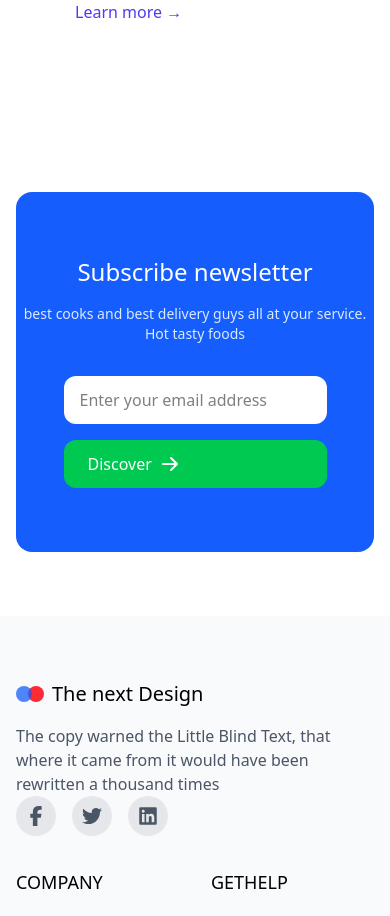
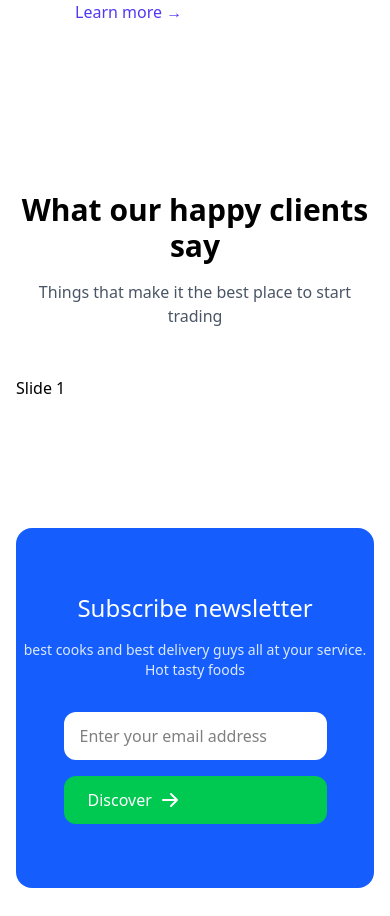
Before and after one commit to Dewmini-Kaveesha/modern-business-landing-page, a React (Vite) app: page / in a window 390 px wide. Shown: the part 7320-8236 px from the top of the page. Built offline with nearby package versions, Linux system fonts and the light colour scheme.

Commit message:
Created the TestimonialSection using SwipperJS

```diff
--- a/package.json
+++ b/package.json
@@ -14,6 +14,7 @@
     "react": "^19.1.1",
     "react-dom": "^19.1.1",
     "react-icons": "^5.5.0",
+    "swiper": "^12.0.2",
     "tailwindcss": "^4.1.13"
   },
   "devDependencies": {
--- a/src/App.jsx
+++ b/src/App.jsx
@@ -11,6 +11,7 @@ import PricingSection from './components/PricingSection'
 import ServicesSection from './components/ServicesSection'
 import { NewsletterSection } from './components/NewsletterSection'
 import Footer from './components/footer'
+import TestimonialSection from './components/TestimonialSection'
 
 function App() {
 
@@ -29,8 +30,10 @@ function App() {
             <MonitorSection />
             <PricingSection />
             <ServicesSection />
+            <TestimonialSection />
             <NewsletterSection />
             <Footer />
+
 
           </div>
       </main>
--- /dev/null
+++ b/src/components/TestimonialSection.jsx
@@ -0,0 +1,61 @@
+import React from 'react'
+// Import Swiper React components
+import { Swiper, SwiperSlide } from 'swiper/react';
+
+// Import Swiper styles
+import 'swiper/css';
+import 'swiper/css/navigation';
+
+const TestimonialSection = () => {
+  return (
+    <section className='py-16 px-4 max-w-7xl mx-auto'>
+      <div className='text-center mb-12'>
+        <h2 className='text-3xl font-bold md:text-4xl mb-4'>What our happy clients say</h2>
+        <p className='text-gray-600'>Things that make it the best place to start trading</p>
+      </div>
+
+      {/*Testimonial cards */}
+      <div className='relative'>
+        {/*swipper cards*/}
+          <Swiper
+        slidesPerView={1}
+        spaceBetween={10}
+        pagination={{
+          clickable: true,
+        }}
+        breakpoints={{
+          640: {
+            slidesPerView: 2,
+            spaceBetween: 20,
+          },
+          768: {
+            slidesPerView: 4,
+            spaceBetween: 40,
+          },
+          1024: {
+            slidesPerView: 5,
+            spaceBetween: 50,
+          },
+        }}
+        modules={[]}
+        className="mySwiper"
+      >
+        <SwiperSlide>Slide 1</SwiperSlide>
+        <SwiperSlide>Slide 2</SwiperSlide>
+        <SwiperSlide>Slide 3</SwiperSlide>
+        <SwiperSlide>Slide 4</SwiperSlide>
+        <SwiperSlide>Slide 5</SwiperSlide>
+        <SwiperSlide>Slide 6</SwiperSlide>
+        <SwiperSlide>Slide 7</SwiperSlide>
+        <SwiperSlide>Slide 8</SwiperSlide>
+        <SwiperSlide>Slide 9</SwiperSlide>
+      </Swiper>
+
+
+        {/*navigational button */}
+      </div>
+    </section>
+  )
+}
+
+export default TestimonialSection
```
Also changed, not shown: 1 other file (tests, documents, lock files or other folders).
